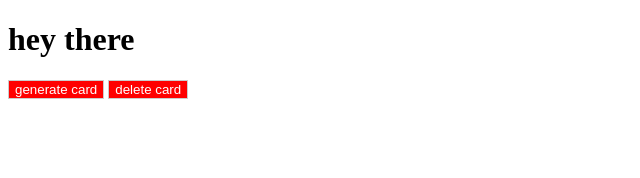
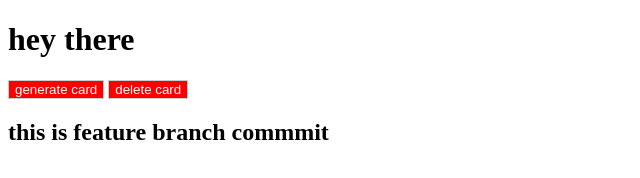
Before and after one commit to Tushar0777/Github-Nexus, a plain HTML site: page index.html in a window 1280 px wide. Shown: the whole page, without its empty margins (0-640 px from the left). Drawn offline with Linux system fonts and the light colour scheme.

Commit message:
feature first commit

```diff
--- a/index.html
+++ b/index.html
@@ -13,6 +13,7 @@
     </div>
     <button id="cardGenrator">generate card</button>
     <button id="cardDelete">delete card</button>
+    <h2>this is feature branch commmit</h2>
     <script src="./first.js"></script>
 
 </body>
```
